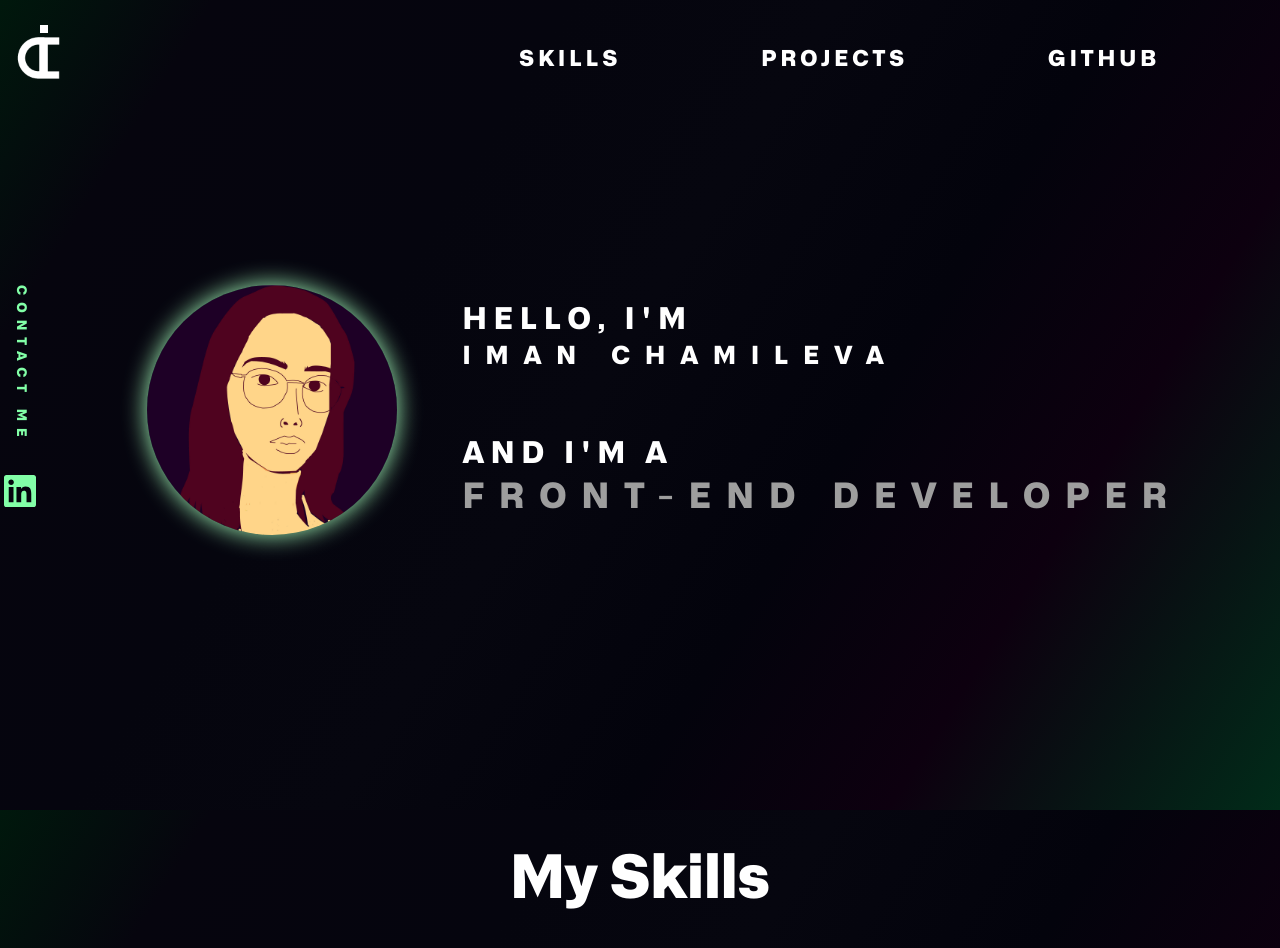
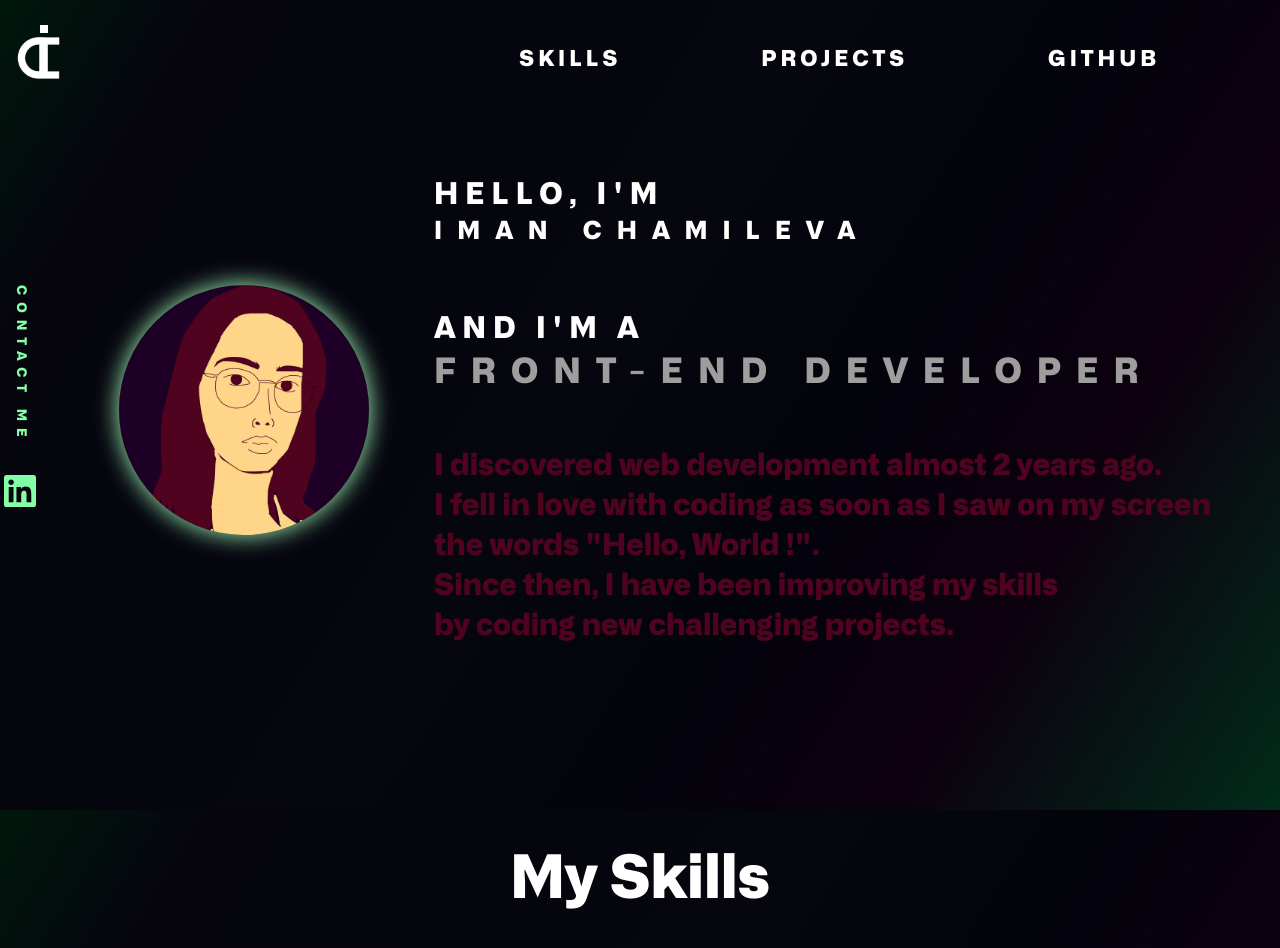
Before and after one commit to imanchamileva/portfolio, a React (Create React App) app: page / in a window 1280 px wide. Both pictures are taken after a click on the picture 640 px from the left and 400 px from the top of the page. Shown: the top 948 px of the page. Built offline with nearby package versions, Linux system fonts and the light colour scheme; grey boxes are pictures that could not be loaded.

Commit message:
desc text added

```diff
--- a/src/components/Section1.js
+++ b/src/components/Section1.js
@@ -7,23 +7,31 @@ function Section1() {
 
         <div id="home" class="container">
 
-                <Menuburger/>
+            <Menuburger />
             <div className="part1">
 
                 <div className="imgIman">
-                        <img  className="imgIman22" src={image}  alt="iman_avatar"/>
+                    <img className="imgIman22" src={image} alt="iman_avatar" />
                 </div>
                 <div className="textes" >
 
                     <h5 className="h5Titre1">HELLO, I'M</h5>
 
-                        <h1 className="nameTypo"data-aos="fade-left" data-aos-duration="2000"
+                    <h1 className="nameTypo" data-aos="fade-left" data-aos-duration="2000"
                         data-aos-easing="ease-in-out" >IMAN CHAMILEVA</h1>
 
                     <h5 className="h5Titre2">AND I'M A</h5>
 
-                        <h2 className="frontTypo"data-aos="fade-left" data-aos-duration="2500"
-                        data-aos-easing="ease-in-out"  data-aos-delay="100">FRONT-END DEVELOPER</h2>
+                    <h2 className="frontTypo" data-aos="fade-left" data-aos-duration="2500"
+                        data-aos-easing="ease-in-out" data-aos-delay="100">FRONT-END DEVELOPER</h2>
+                    <div className="textsDiv">
+                        <h6 className="sentence1">I discovered web development almost 2 years ago. </h6>
+                        <h6 className="sentence1">I fell in love with coding as soon as I saw on my screen </h6>
+                        <h6 className="sentence1">the words "Hello, World !".</h6>
+                        <h6 className="sentence1">Since then, I have been improving my skills </h6>
+                        <h6 className="sentence1"> by coding new challenging projects.</h6>
+                    </div>
+
                 </div>
             </div>
         </div>
--- a/src/components/Section3.js
+++ b/src/components/Section3.js
@@ -30,7 +30,7 @@ function Section3() {
                     <a href="https://jdld.interface3.be/" target="_blank">
                         <div className="firstProjectTextOverlay1">
                             <div className="firstProjectText1">
-                                TEAM PROJECT : HTML CSS JS PHP
+                                TEAM PROJECT MOVIE QUOTES: HTML CSS JS PHP
                             </div>
                         </div>
                     </a>
@@ -41,7 +41,7 @@ function Section3() {
                     <a href="https://coffeewars.interface3.be/" target="_blank">
                         <div className="firstProjectTextOverlay1">
                             <div className="firstProjectText1">
-                                HACKATHON :  HTML CSS JS PHP
+                                HACKATHON QUIZZ:  HTML CSS JS PHP
                             </div>
                         </div>
                     </a>
@@ -56,7 +56,7 @@ function Section3() {
                     <a href="https://imanchamileva.github.io/project" target="_blank">
                         <div className="firstProjectTextOverlay1">
                             <div className="firstProjectText1">
-                                REACT TAILWIND
+                                JOBSEARCH APP : REACT TAILWIND
                             </div>
                         </div>
                     </a>
@@ -66,7 +66,7 @@ function Section3() {
                     <a href="https://jdld.interface3.be/" target="_blank"><div className="projet4"><img src={image5} className="projet44" /></div></a>
                     <div className="firstProjectTextOverlay1">
                         <div className="firstProjectText1">
-                            REACT TYPESCRIPT TAILWIND
+                            TO DO APP : REACT TYPESCRIPT TAILWIND
                         </div>
                     </div>
                 </div>
--- a/src/index.css
+++ b/src/index.css
@@ -961,7 +961,21 @@ footer {
 		opacity:0.5;
 	}
 
+	.sentence1 {
+		color:#4F031F;
+		font-family: alliance;
+		font-size:30px;
+	}
 
+	.sentence2 {
+		color:white;
+		font-family: alliance;
+		font-size:30px;
+	}
+
+	.textsDiv {
+		padding-top:50px;
+	}
 
 	.imgIman22 {
 		border-radius: 50%;
```
Lines whose indentation alone changed are shown as unchanged.
